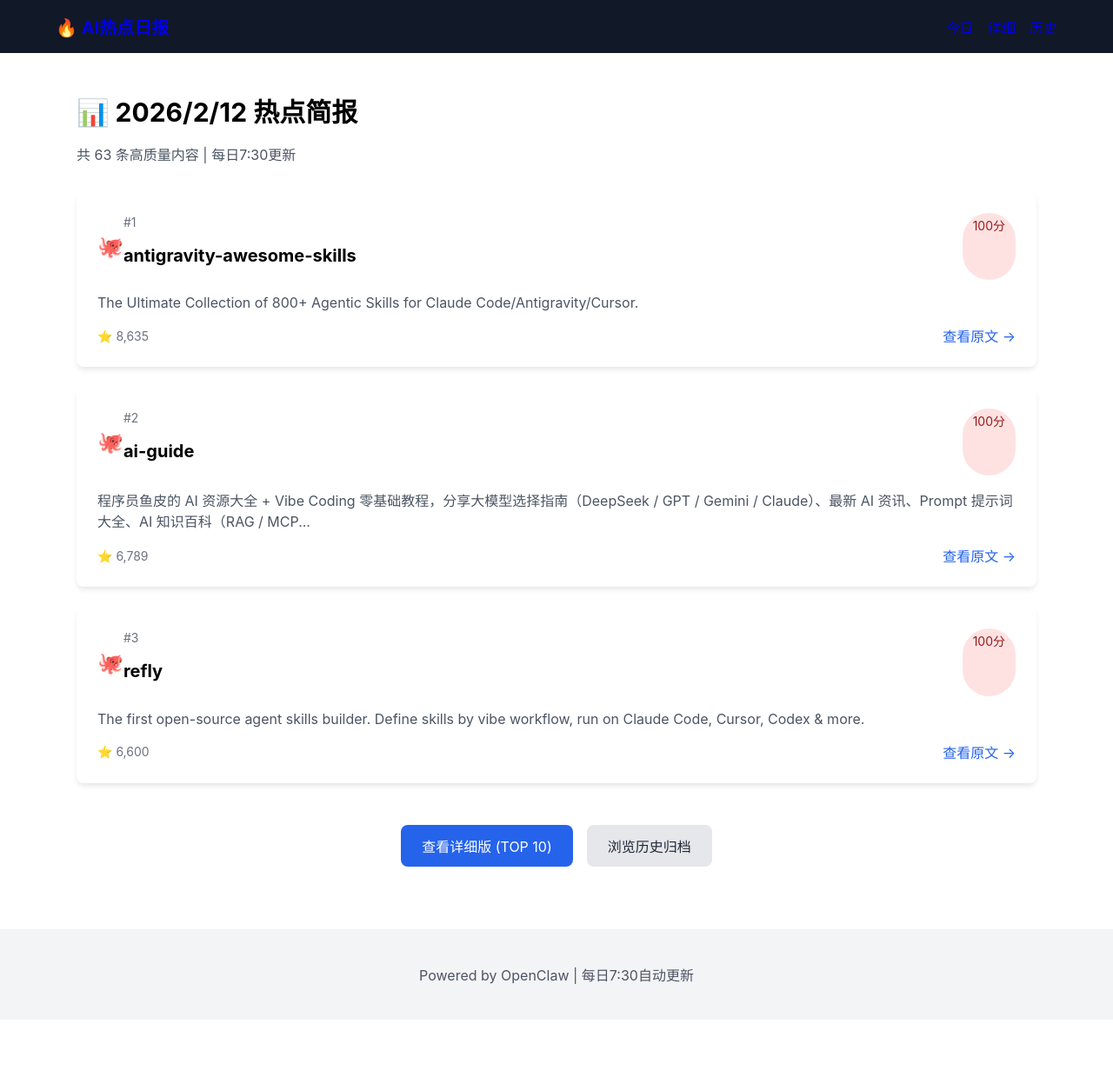
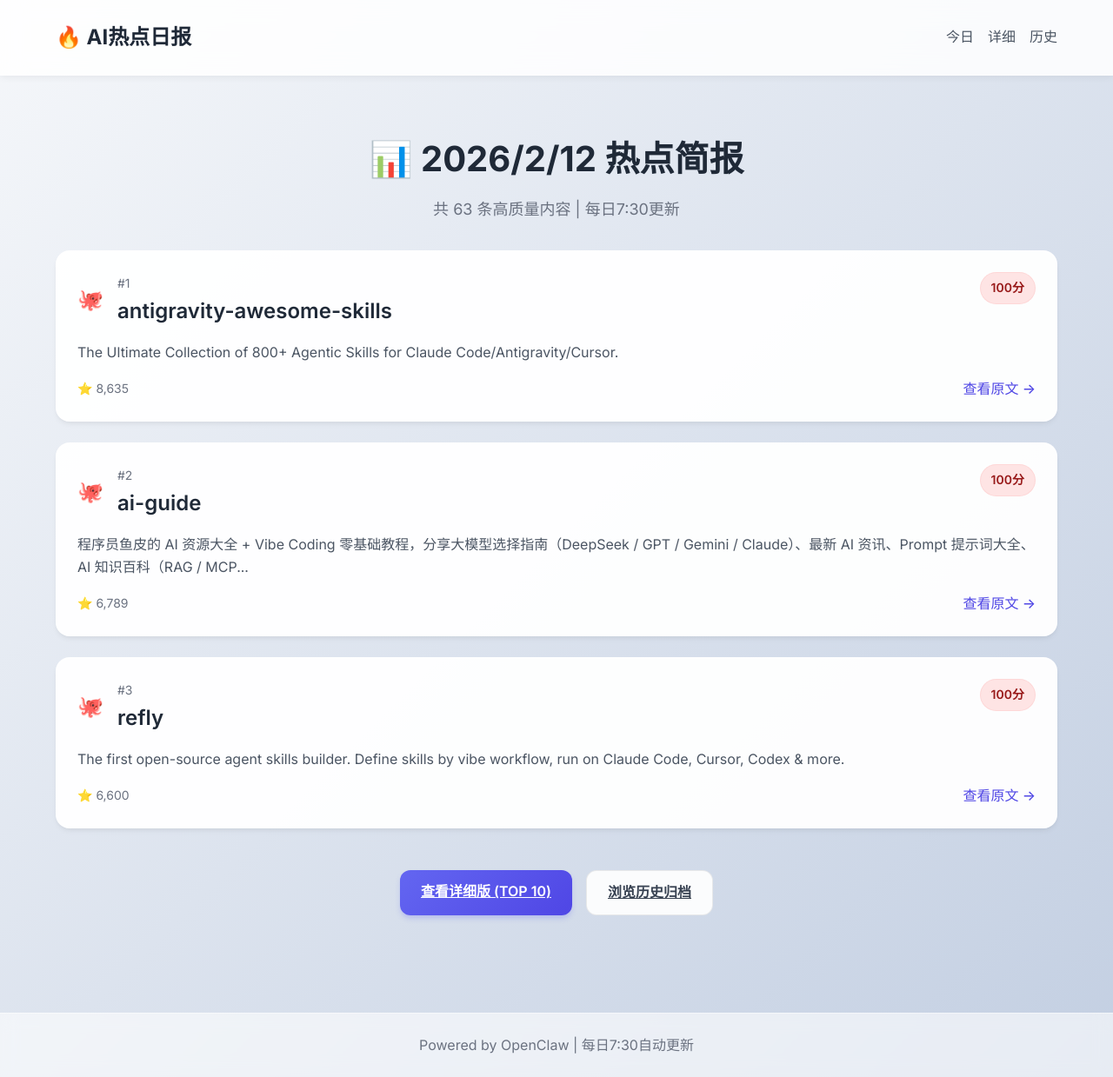
Before and after one commit to wample0105/ai-hotspot-daily, a Next.js app: page / in a window 1280 px wide. Shown: the whole page at 87% size. Before the commit the page ends 1173 px from the top, so only its background shows below. Built offline with nearby package versions, Linux system fonts and the light colour scheme.

Commit message:
ui: apply UI/UX Pro Max Soft UI Evolution design

```diff
--- a/app/layout.tsx
+++ b/app/layout.tsx
@@ -11,82 +11,188 @@ export default function RootLayout({
   return (
     <html lang="zh-CN">
       <head>
+        <link href="https://fonts.googleapis.com/css2?family=Inter:wght@400;500;600;700&display=swap" rel="stylesheet" />
         <style dangerouslySetInnerHTML={{ __html: `
-          /* Tailwind-like styles */
-          *, *::before, *::after { box-sizing: border-box; }
-          body { margin: 0; font-family: -apple-system, BlinkMacSystemFont, "Segoe UI", Roboto, sans-serif; }
-          .min-h-screen { min-height: 100vh; }
-          .bg-gray-900 { background-color: #111827; }
-          .text-white { color: #ffffff; }
-          .p-4 { padding: 1rem; }
-          .max-w-6xl { max-width: 72rem; }
-          .mx-auto { margin-left: auto; margin-right: auto; }
+          /* UI/UX Pro Max - Soft UI Evolution + Minimal Design */
+
+          /* Base Reset */
+          *, *::before, *::after {
+            box-sizing: border-box;
+            margin: 0;
+            padding: 0;
+          }
+
+          body {
+            font-family: 'Inter', -apple-system, BlinkMacSystemFont, "Segoe UI", Roboto, sans-serif;
+            background: linear-gradient(135deg, #f5f7fa 0%, #c3cfe2 100%);
+            min-height: 100vh;
+            color: #1a202c;
+            line-height: 1.6;
+          }
+
+          /* Navigation - Soft UI */
+          .nav-soft {
+            background: rgba(255, 255, 255, 0.85);
+            backdrop-filter: blur(15px);
+            -webkit-backdrop-filter: blur(15px);
+            border-bottom: 1px solid rgba(255, 255, 255, 0.3);
+            box-shadow: 0 2px 8px rgba(0, 0, 0, 0.06);
+          }
+
+          /* Card - Soft UI Evolution */
+          .card-soft {
+            background: rgba(255, 255, 255, 0.95);
+            border-radius: 16px;
+            box-shadow:
+              0 4px 6px -1px rgba(0, 0, 0, 0.05),
+              0 2px 4px -1px rgba(0, 0, 0, 0.03),
+              inset 0 1px 0 rgba(255, 255, 255, 0.6);
+            border: 1px solid rgba(255, 255, 255, 0.5);
+            transition: all 0.3s cubic-bezier(0.4, 0, 0.2, 1);
+          }
+
+          .card-soft:hover {
+            transform: translateY(-4px);
+            box-shadow:
+              0 20px 25px -5px rgba(0, 0, 0, 0.08),
+              0 10px 10px -5px rgba(0, 0, 0, 0.04);
+          }
+
+          /* Primary Button */
+          .btn-primary {
+            background: linear-gradient(135deg, #6366f1 0%, #4f46e5 100%);
+            color: white;
+            padding: 12px 24px;
+            border-radius: 12px;
+            font-weight: 600;
+            border: none;
+            cursor: pointer;
+            box-shadow: 0 4px 6px -1px rgba(99, 102, 241, 0.3);
+            transition: all 0.2s ease;
+          }
+
+          .btn-primary:hover {
+            transform: translateY(-2px);
+            box-shadow: 0 10px 20px -5px rgba(99, 102, 241, 0.4);
+          }
+
+          /* Secondary Button */
+          .btn-secondary {
+            background: rgba(255, 255, 255, 0.9);
+            color: #374151;
+            padding: 12px 24px;
+            border-radius: 12px;
+            font-weight: 600;
+            border: 1px solid rgba(0, 0, 0, 0.08);
+            cursor: pointer;
+            transition: all 0.2s ease;
+          }
+
+          .btn-secondary:hover {
+            background: rgba(255, 255, 255, 1);
+            box-shadow: 0 4px 6px -1px rgba(0, 0, 0, 0.05);
+          }
+
+          /* Score Badge */
+          .badge-score {
+            background: rgba(254, 226, 226, 0.9);
+            color: #991b1b;
+            padding: 6px 12px;
+            border-radius: 20px;
+            font-size: 0.875rem;
+            font-weight: 600;
+            border: 1px solid rgba(254, 202, 202, 0.5);
+          }
+
+          /* Link Style */
+          .link-blue {
+            color: #4f46e5;
+            font-weight: 500;
+            text-decoration: none;
+            transition: color 0.2s ease;
+          }
+
+          .link-blue:hover {
+            color: #3730a3;
+            text-decoration: underline;
+          }
+
+          /* Container */
+          .container-max {
+            max-width: 1200px;
+            margin: 0 auto;
+            padding: 0 24px;
+          }
+
+          /* Spacing Utilities */
+          .py-16 { padding-top: 64px; padding-bottom: 64px; }
+          .py-6 { padding-top: 24px; padding-bottom: 24px; }
+          .px-6 { padding-left: 24px; padding-right: 24px; }
+          .p-6 { padding: 24px; }
+          .mb-2 { margin-bottom: 8px; }
+          .mb-4 { margin-bottom: 16px; }
+          .mb-6 { margin-bottom: 24px; }
+          .mb-8 { margin-bottom: 32px; }
+          .mt-12 { margin-top: 48px; }
+          .space-x-4 > * + * { margin-left: 16px; }
+          .space-y-6 > * + * { margin-top: 24px; }
+          .gap-6 { gap: 24px; }
+
+          /* Flex Utilities */
           .flex { display: flex; }
+          .flex-col { flex-direction: column; }
+          .items-center { align-items: center; }
           .justify-between { justify-content: space-between; }
-          .items-center { align-items: center; }
-          .text-xl { font-size: 1.25rem; }
-          .font-bold { font-weight: 700; }
-          .space-x-4 > * + * { margin-left: 1rem; }
-          .hover\\:text-blue-400:hover { color: #60a5fa; }
-          .p-6 { padding: 1.5rem; }
-          .mb-8 { margin-bottom: 2rem; }
-          .text-3xl { font-size: 1.875rem; }
-          .mb-2 { margin-bottom: 0.5rem; }
-          .text-gray-600 { color: #4b5563; }
-          .grid { display: grid; }
-          .gap-6 { gap: 1.5rem; }
-          .mb-12 { margin-bottom: 3rem; }
-          .bg-white { background-color: #ffffff; }
-          .rounded-lg { border-radius: 0.5rem; }
-          .shadow-md { box-shadow: 0 4px 6px -1px rgba(0, 0, 0, 0.1); }
-          .p-6 { padding: 1.5rem; }
-          .border-l-4 { border-left-width: 4px; }
-          .border-blue-500 { border-color: #3b82f6; }
-          .text-2xl { font-size: 1.5rem; }
+          .justify-center { justify-content: center; }
+
+          /* Text Utilities */
+          .text-center { text-align: center; }
+          .text-3xl { font-size: 1.875rem; font-weight: 700; }
+          .text-xl { font-size: 1.25rem; font-weight: 600; }
           .text-sm { font-size: 0.875rem; }
           .text-gray-500 { color: #6b7280; }
-          .bg-red-100 { background-color: #fee2e2; }
-          .text-red-800 { color: #991b1b; }
-          .px-3 { padding-left: 0.75rem; padding-right: 0.75rem; }
-          .py-1 { padding-top: 0.25rem; padding-bottom: 0.25rem; }
-          .rounded-full { border-radius: 9999px; }
-          .mb-4 { margin-bottom: 1rem; }
-          .line-clamp-2 { display: -webkit-box; -webkit-line-clamp: 2; -webkit-box-orient: vertical; overflow: hidden; }
-          .mr-4 { margin-right: 1rem; }
-          .text-blue-600 { color: #2563eb; }
-          .justify-center { justify-content: center; }
-          .gap-4 { gap: 1rem; }
-          .bg-blue-600 { background-color: #2563eb; }
-          .px-6 { padding-left: 1.5rem; padding-right: 1.5rem; }
-          .py-3 { padding-top: 0.75rem; padding-bottom: 0.75rem; }
-          .rounded-lg { border-radius: 0.5rem; }
-          .hover\\:bg-blue-700:hover { background-color: #1d4ed8; }
-          .bg-gray-200 { background-color: #e5e7eb; }
+          .text-gray-600 { color: #4b5563; }
           .text-gray-800 { color: #1f2937; }
-          .hover\\:bg-gray-300:hover { background-color: #d1d5db; }
-          .bg-gray-100 { background-color: #f3f4f6; }
-          .mt-12 { margin-top: 3rem; }
-          .text-center { text-align: center; }
-          a { text-decoration: none; }
-          .underline { text-decoration: underline; }
+
+          /* Grid */
+          .grid { display: grid; }
+          @media (min-width: 768px) {
+            .md\\:grid-cols-1 { grid-template-columns: repeat(1, minmax(0, 1fr)); }
+          }
+
+          /* Emoji Size */
+          .emoji-lg { font-size: 1.5rem; }
+
+          /* Footer */
+          .footer-soft {
+            background: rgba(255, 255, 255, 0.6);
+            backdrop-filter: blur(10px);
+            border-top: 1px solid rgba(255, 255, 255, 0.5);
+          }
         `}} />
       </head>
-      <body className="min-h-screen">
-        <nav className="bg-gray-900 text-white p-4">
-          <div className="max-w-6xl mx-auto flex justify-between items-center">
-            <a href="/" className="text-xl font-bold">🔥 AI热点日报</a>
-            <div className="space-x-4">
-              <a href="/" className="hover:text-blue-400">今日</a>
-              <a href="/today" className="hover:text-blue-400">详细</a>
-              <a href="/history" className="hover:text-blue-400">历史</a>
+      <body>
+        <nav className="nav-soft py-6">
+          <div className="container-max flex justify-between items-center">
+            <a href="/" style={{ fontSize: '1.5rem', fontWeight: 700, color: '#1f2937', textDecoration: 'none' }}>
+              🔥 AI热点日报
+            </a>
+            <div className="flex space-x-4">
+              <a href="/" style={{ color: '#4b5563', textDecoration: 'none', fontWeight: 500 }}>今日</a>
+              <a href="/today" style={{ color: '#4b5563', textDecoration: 'none', fontWeight: 500 }}>详细</a>
+              <a href="/history" style={{ color: '#4b5563', textDecoration: 'none', fontWeight: 500 }}>历史</a>
             </div>
           </div>
         </nav>
-        <main className="max-w-6xl mx-auto p-6">
+
+        <main className="container-max py-16">
           {children}
         </main>
-        <footer className="bg-gray-100 p-6 mt-12 text-center text-gray-600">
-          <p>Powered by OpenClaw | 每日7:30自动更新</p>
+
+        <footer className="footer-soft py-6 mt-12">
+          <div className="container-max text-center text-gray-500">
+            <p>Powered by OpenClaw | 每日7:30自动更新</p>
+          </div>
         </footer>
       </body>
     </html>
--- a/app/page.tsx
+++ b/app/page.tsx
@@ -1,6 +1,5 @@
 import fs from 'fs'
 import path from 'path'
-import Link from 'next/link'
 
 interface HotspotItem {
   rank: number
@@ -59,9 +58,9 @@ export default function HomePage() {
 
   if (!report) {
     return (
-      <div className="text-center py-20">
-        <h1 className="text-2xl font-bold mb-4">暂无数据</h1>
-        <p className="text-gray-600">等待首次热点抓取...</p>
+      <div className="text-center py-16">
+        <h1 className="text-3xl mb-4">暂无数据</h1>
+        <p className="text-gray-500">等待首次热点抓取...</p>
       </div>
     )
   }
@@ -71,44 +70,43 @@ export default function HomePage() {
 
   return (
     <div>
-      <div className="mb-8">
-        <h1 className="text-3xl font-bold mb-2">📊 {dateStr} 热点简报</h1>
-        <p className="text-gray-600">共 {report.total} 条高质量内容 | 每日7:30更新</p>
+      {/* Header */}
+      <div className="mb-8 text-center">
+        <h1 style={{ fontSize: '2.5rem', fontWeight: 700, marginBottom: '12px', color: '#1f2937' }}>
+          📊 {dateStr} 热点简报
+        </h1>
+        <p style={{ color: '#6b7280', fontSize: '1.125rem' }}>
+          共 {report.total} 条高质量内容 | 每日7:30更新
+        </p>
       </div>
 
-      <div className="grid gap-6 mb-12">
+      {/* Cards Grid */}
+      <div style={{ display: 'grid', gap: '24px', marginBottom: '48px' }}>
         {top3.map((item, index) => (
-          <div key={item.rank} className="bg-white rounded-lg shadow-md p-6 border-l-4 border-blue-500">
-            <div className="flex items-start justify-between mb-3">
-              <div className="flex items-center gap-3">
-                <span className="text-2xl">{getEmoji(item.source)}</span>
+          <div key={item.rank} className="card-soft p-6">
+            <div style={{ display: 'flex', alignItems: 'flex-start', justifyContent: 'space-between', marginBottom: '16px' }}>
+              <div style={{ display: 'flex', alignItems: 'center', gap: '16px' }}>
+                <span className="emoji-lg">{getEmoji(item.source)}</span>
                 <div>
-                  <span className="text-sm text-gray-500">#{item.rank}</span>
-                  <h2 className="text-xl font-bold">{item.title}</h2>
+                  <span style={{ color: '#6b7280', fontSize: '0.875rem' }}>#{item.rank}</span>
+                  <h2 style={{ fontSize: '1.5rem', fontWeight: 600, color: '#1f2937', margin: 0 }}>
+                    {item.title}
+                  </h2>
                 </div>
               </div>
-              <span className="bg-red-100 text-red-800 px-3 py-1 rounded-full text-sm">
-                {item.relevanceScore}分
-              </span>
+              <span className="badge-score">{item.relevanceScore}分</span>
             </div>
 
-            <p className="text-gray-600 mb-4 line-clamp-2">
+            <p style={{ color: '#4b5563', marginBottom: '16px', lineHeight: 1.6 }}>
               {item.summary || item.description}
             </p>
 
-            <div className="flex items-center justify-between">
-              <div className="text-sm text-gray-500">
-                {item.stars && <span className="mr-4">⭐ {item.stars.toLocaleString()}</span>}
-                {item.score && <span className="mr-4">👍 {item.score}</span>}
-                {item.comments !== undefined && <span>💬 {item.comments}</span>}
+            <div style={{ display: 'flex', alignItems: 'center', justifyContent: 'space-between' }}>
+              <div style={{ color: '#6b7280', fontSize: '0.875rem' }}>
+                {item.stars && <span style={{ marginRight: '16px' }}>⭐ {item.stars.toLocaleString()}</span>}
               </div>
 
-              <a
-                href={item.url}
-                target="_blank"
-                rel="noopener noreferrer"
-                className="text-blue-600 hover:underline"
-              >
+              <a href={item.url} target="_blank" rel="noopener noreferrer" className="link-blue">
                 查看原文 →
               </a>
             </div>
@@ -116,20 +114,14 @@ export default function HomePage() {
         ))}
       </div>
 
-      <div className="flex justify-center gap-4">
-        <Link
-          href="/today"
-          className="bg-blue-600 text-white px-6 py-3 rounded-lg hover:bg-blue-700"
-        >
+      {/* CTA Buttons */}
+      <div style={{ display: 'flex', justifyContent: 'center', gap: '16px', flexWrap: 'wrap' }}>
+        <a href="/today" className="btn-primary">
           查看详细版 (TOP 10)
-        </Link>
-
-        <Link
-          href="/history"
-          className="bg-gray-200 text-gray-800 px-6 py-3 rounded-lg hover:bg-gray-300"
-        >
+        </a>
+        <a href="/history" className="btn-secondary">
           浏览历史归档
-        </Link>
+        </a>
       </div>
     </div>
   )
```
